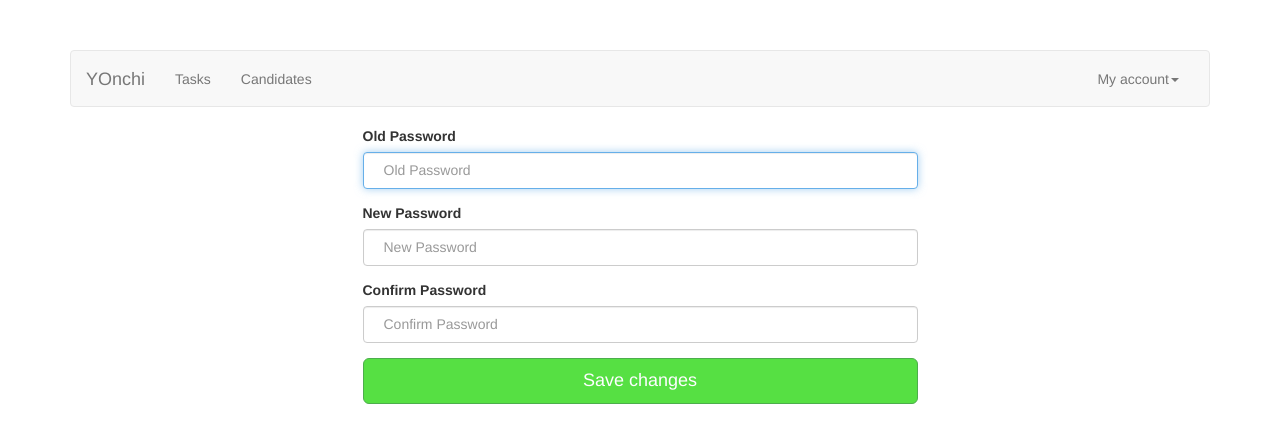
After one commit to OlegStasiv/b52, a Django app: page /password/ in a window 1280 px wide. The commit adds this page. Shown: the top 443 px of the page. Run offline with Django 3.2, Linux system fonts and the light colour scheme; the visitor is signed in with stand-in values (Sample User, id 1); parts of the project's set-up code (start-up, migrations or seed data) failed here and were passed over; some libraries are stand-ins or nearby versions.

Commit message:
add change password add profile settings small fix change icons for candidates status

```diff
--- a/b52/settings.py
+++ b/b52/settings.py
@@ -98,7 +98,7 @@ DATABASES = {
         'HOST': '127.0.0.1',
         'PORT': 5432,
         'PASSWORD': '12345678',
-    }
+    },
 }
 
 # Password validation
--- a/b52/urls.py
+++ b/b52/urls.py
@@ -29,6 +29,8 @@ urlpatterns = [
     url(r'^reset/(?P<uidb64>[0-9A-Za-z_\-]+)/(?P<token>[0-9A-Za-z]{1,13}-[0-9A-Za-z]{1,20})/$',
         views.password_reset_confirm, name='password_reset_confirm'),
     url(r'^reset/done/$', auth_views.password_reset_complete, name='password_reset_complete'),
+    url(r'^password/$', views.change_password, name='change_password'),
+    url(r'^profile/$', views.change_profile, name='change_profile'),
     url(r'^tasks/(?P<id>\d+)', views.detail_tasks, name='detail_tasks'),
     url(r'^tasks/', views.tasks, name='tasks'),
     url(r'^candidates/(?P<id>\d+)', views.candidates, name='candidates'),
--- a/static/web/css/navbar.css
+++ b/static/web/css/navbar.css
@@ -17,6 +17,12 @@ body {
     color: #fdfdff;
 }
 
+.dropdownn {
+    background-color: rgba(255, 255, 255, 0.15);
+    color: #35ff27;
+    border-color: #27e200; /* Цвет границы */
+    border-style: solid;
+}
 
 .dropdown-menu {
   top: 50px; /*height of main menu*/
@@ -25,7 +31,7 @@ body {
 
 .pagination > .active > a, .pagination > .active > a:hover, .pagination > .active > a:focus, .pagination > .active > span, .pagination > .active > span:hover, .pagination > .active > span:focus {
     z-index: 1;
-    color: #fff;
+    color: #fdfdff;
     background-color: #0eb700;
     border-color: #0eb700;
     cursor: default;
@@ -36,9 +42,46 @@ body{
 }
 
 .bootstrap-select>.dropdown-toggle.bs-placeholder:hover {
-    color: #fdfdff;
+    color: #10ff0c;
 }
 
 .filter-option.pull-left {
-    color: white;
+    color: rgba(0, 0, 0, 0.64);
+    font-size: medium;
+    font-style: inherit;
 }
+
+.password-background {
+  position: relative;
+  top: -34px;
+  margin-bottom: -34px;
+  height: 34px;
+  width: 0;
+  border-radius: 4px;
+  z-index: -1;
+  /* CSS Transitions */
+  -webkit-transition: all .3s ease-in-out;
+  -moz-transition: all .3s ease-in-out;
+  -o-transition: all .3s ease-in-out;
+  -ms-transition: all .3s ease-in-out;
+  transition: all .3s ease-in-out;
+}
+
+#password {
+  background: none;
+}
+
+.strength {
+  float: right;
+}
+
+.form-control{
+    height: 37px;
+}
+
+.dropdown-menu > .active > a, .dropdown-menu > .active > a:hover, .dropdown-menu > .active > a:focus {
+    color: #fff;
+    text-decoration: none;
+    outline: 0;
+     background-color: #c6c6c6;
+}
--- a/static/web/js/login.js
+++ b/static/web/js/login.js
@@ -12,5 +12,4 @@ $(document).ready(function() {
             });
             return false; //<---- move it here
        });
-
 });
--- a/templates/base.html
+++ b/templates/base.html
@@ -51,8 +51,15 @@
                     <li><a href={% url 'candidates' %}>Candidates</a></li>
                 </ul>
                 <ul class="nav navbar-nav navbar-right">
-                    <li><a href={% url 'logout' %}><span class="glyphicon glyphicon-log-out" aria-hidden="true"></span>
-                        Logout</a></li>
+                    <li class="dropdown">
+                        <a href="#" class="dropdown-toggle" data-toggle="dropdown">My account<b class="caret"></b></a>
+                        <ul class="dropdown-menu">
+                            <li><a href={% url 'change_profile' %}>Change profile</a></li>
+                            <li><a href={% url 'change_password' %}>Change password</a></li>
+                            <li class="divider"></li>
+                            <li><a href={% url 'logout' %}>Logout</a></li>
+                        </ul>
+                    </li>
                 </ul>
             </div><!--/.nav-collapse -->
         </div><!--/.container-fluid -->
--- /dev/null
+++ b/templates/change_password.html
@@ -0,0 +1,53 @@
+{% extends "base.html" %}
+{% load static %}
+
+{% block main_block %}
+    <form method="post">
+        {% csrf_token %}
+        <div class="row">
+            <div class="col-md-6 col-md-offset-3">
+                {% if form.errors %}
+                    {% for field in form %}
+                        {% for error in field.errors %}
+                            <div class="alert alert-danger">
+                                <button type="button" class="close" data-dismiss="alert" aria-label="Close"><span
+                                        aria-hidden="true">&times;</span></button>
+                                <strong>{{ error|escape }}</strong>
+                            </div>
+                        {% endfor %}
+                    {% endfor %}
+                    {% for error in form.non_field_errors %}
+                        <div class="alert alert-danger">
+                            <button type="button" class="close" data-dismiss="alert" aria-label="Close"><span
+                                    aria-hidden="true">&times;</span></button>
+                            <strong>{{ error|escape }}</strong>
+                        </div>
+                    {% endfor %}
+                {% endif %}
+
+                <div class="form-group">
+                    <label for="id_old_password">Old Password</label>
+                    <input type="password" class="form-control" name="old_password" autofocus required
+                           id="id_old_password" placeholder="Old Password">
+                    <div class="password-background"></div>
+                </div>
+                <div class="form-group">
+                    <label for="id_new_password1">New Password</label>
+                    <input type="password" class="form-control" name="new_password1" required id="id_new_password1"
+                           placeholder="New Password">
+                    <div class="password-background"></div>
+                </div>
+                <div class="form-group">
+                    <label for="id_new_password2">Confirm Password</label>
+                    <input type="password" class="form-control" name="new_password2" required id="id_new_password2"
+                           placeholder="Confirm Password">
+                    <div class="password-background"></div>
+                </div>
+                <button class="btn btn-success btn-lg btn-block" type="submit">Save changes</button>
+            </div>
+        </div>
+    </form>
+
+
+
+{% endblock %}
--- a/zoltan/views.py
+++ b/zoltan/views.py
@@ -1,10 +1,11 @@
 import warnings
-from django.contrib.auth.forms import SetPasswordForm
+from django.contrib import messages
+from django.contrib.auth.forms import SetPasswordForm, PasswordChangeForm, UserChangeForm
 from django.contrib.auth.views import deprecate_current_app
 from django.utils.encoding import force_text
 from django.utils.http import urlsafe_base64_decode
 from django.utils.translation import ugettext_lazy as _
-from django.contrib.auth import login, authenticate, logout, get_user_model
+from django.contrib.auth import login, authenticate, logout, get_user_model, update_session_auth_hash
 from django.contrib.auth.tokens import default_token_generator
 from django.http import HttpResponseRedirect, JsonResponse, Http404
 from django.shortcuts import render, redirect, render_to_response, resolve_url
@@ -13,8 +14,8 @@ from django.urls import reverse
 from django.utils.deprecation import RemovedInDjango21Warning
 from django.views.decorators.cache import never_cache
 from django.views.decorators.debug import sensitive_post_parameters
-from zoltan.forms import SignUpForm, PasswordResetForm
-from zoltan.models import Task, TaskCandidates
+from zoltan.forms import SignUpForm, PasswordResetForm, profileForm
+from zoltan.models import Task, TaskCandidates, User
 
 UserModel = get_user_model()
 
@@ -74,9 +75,9 @@ def password_reset(request,
     else:
         post_reset_redirect = resolve_url(post_reset_redirect)
     if request.method == "POST":
-        form = password_reset_form(request.POST)
-        if form.is_valid():
-            opts = {
+            form = password_reset_form(request.POST)
+            if form.is_valid():
+                opts = {
                 'use_https': request.is_secure(),
                 'token_generator': token_generator,
                 'from_email': from_email,
@@ -85,8 +86,8 @@ def password_reset(request,
                 'request': request,
                 'html_email_template_name': html_email_template_name,
                 'extra_email_context': extra_email_context,
-            }
-            form.save(**opts)
+                }
+                form.save(**opts)
             return HttpResponseRedirect(post_reset_redirect)
             # messages.success(request, 'Form submission successful')
             # return render(request, 'login.html')
@@ -102,6 +103,49 @@ def password_reset(request,
 
     return TemplateResponse(request, template_name, context)
 
+
+def change_password(request):
+    if request.user.is_authenticated():
+        if request.method == 'POST':
+            form = PasswordChangeForm(request.user, request.POST)
+            if form.is_valid():
+                user = form.save()
+                update_session_auth_hash(request, user)  # Important!
+                messages.success(request, 'Your password was successfully updated!')
+                return redirect('change_password')
+        else:
+            form = PasswordChangeForm(request.user)
+        return render(request, 'change_password.html', {
+            'form': form
+            })
+    return redirect('/login')
+
+
+# def change_profile(request):
+#     if request.user.is_authenticated():
+#         if request.method == 'POST':
+#             pass
+#         else:
+#             email = request.user.email
+#             f_name = request.user.first_name
+#             l_name = request.user.last_name
+#             context = {"first_name": f_name, "last_name": l_name, "email":email}
+#             return render(request, 'profile.html', context)
+#     return redirect('/login')
+
+
+def change_profile(request):
+    if request.method == 'POST':
+        form = profileForm(data=request.POST, instance=request.user)
+        if form.is_valid():
+            update = form.save(commit=False)
+            update.user = request.user
+            update.save()
+
+    else:
+        form = profileForm(instance=request.user)
+
+    return render(request, 'profile.html', {'form': form})
 
 # Doesn't need csrf_protect since no-one can guess the URL
 @sensitive_post_parameters()
@@ -159,7 +203,7 @@ def password_reset_confirm(request, uidb64=None, token=None,
 
 def tasks(request):
     if request.user.is_authenticated():
-        tasks = Task.objects.filter(user_id=request.user.id)
+        tasks = Task.objects.filter(user_id=request.user.id).order_by('id')
         context = {'tasks': tasks}
         return render(request, 'tasks.html', context)
     return redirect('/tasks')
```
Also changed, not shown: templates/candidates.html (+12 -7 lines), templates/profile.html (added, +57 -0 lines), zoltan/forms.py (+21 -0 lines).
